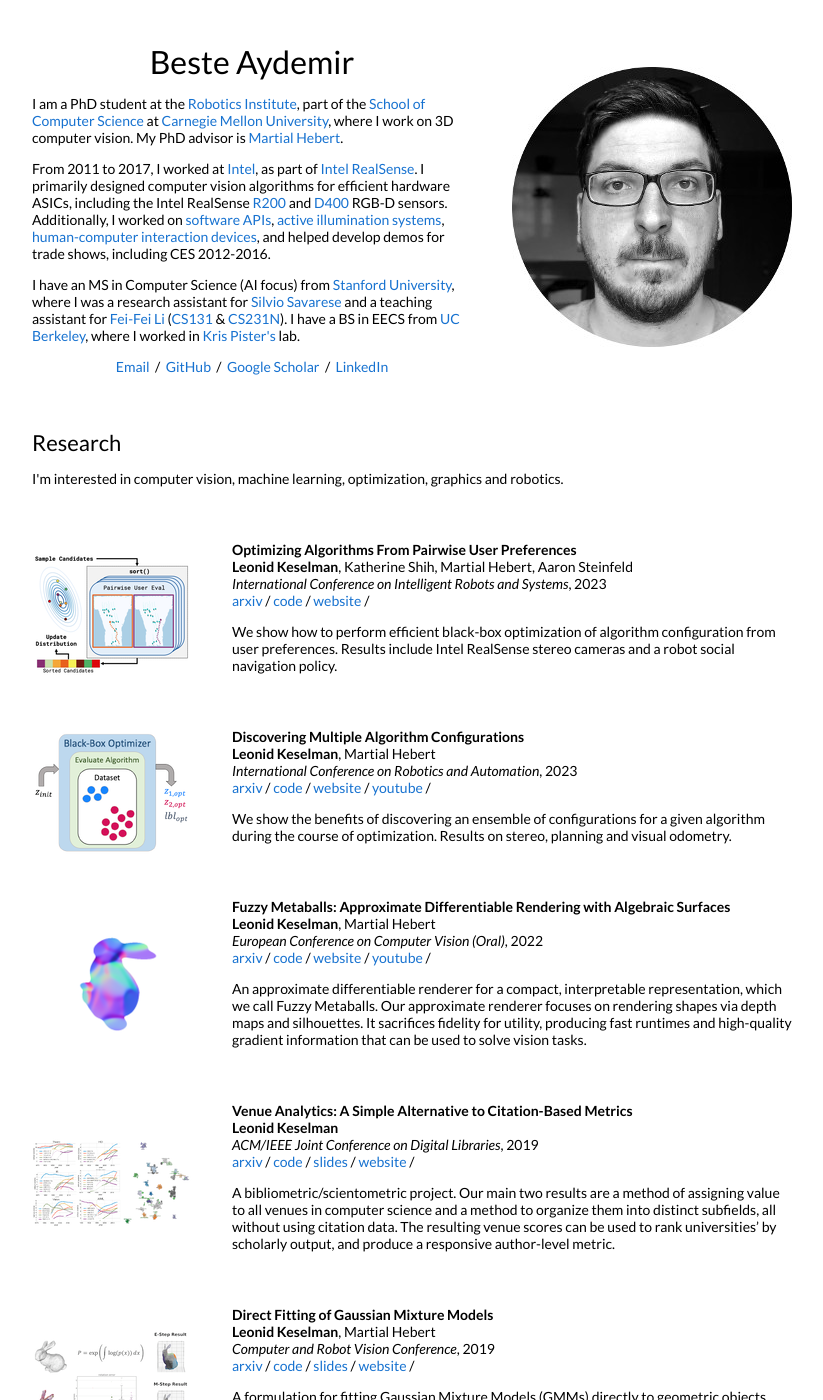
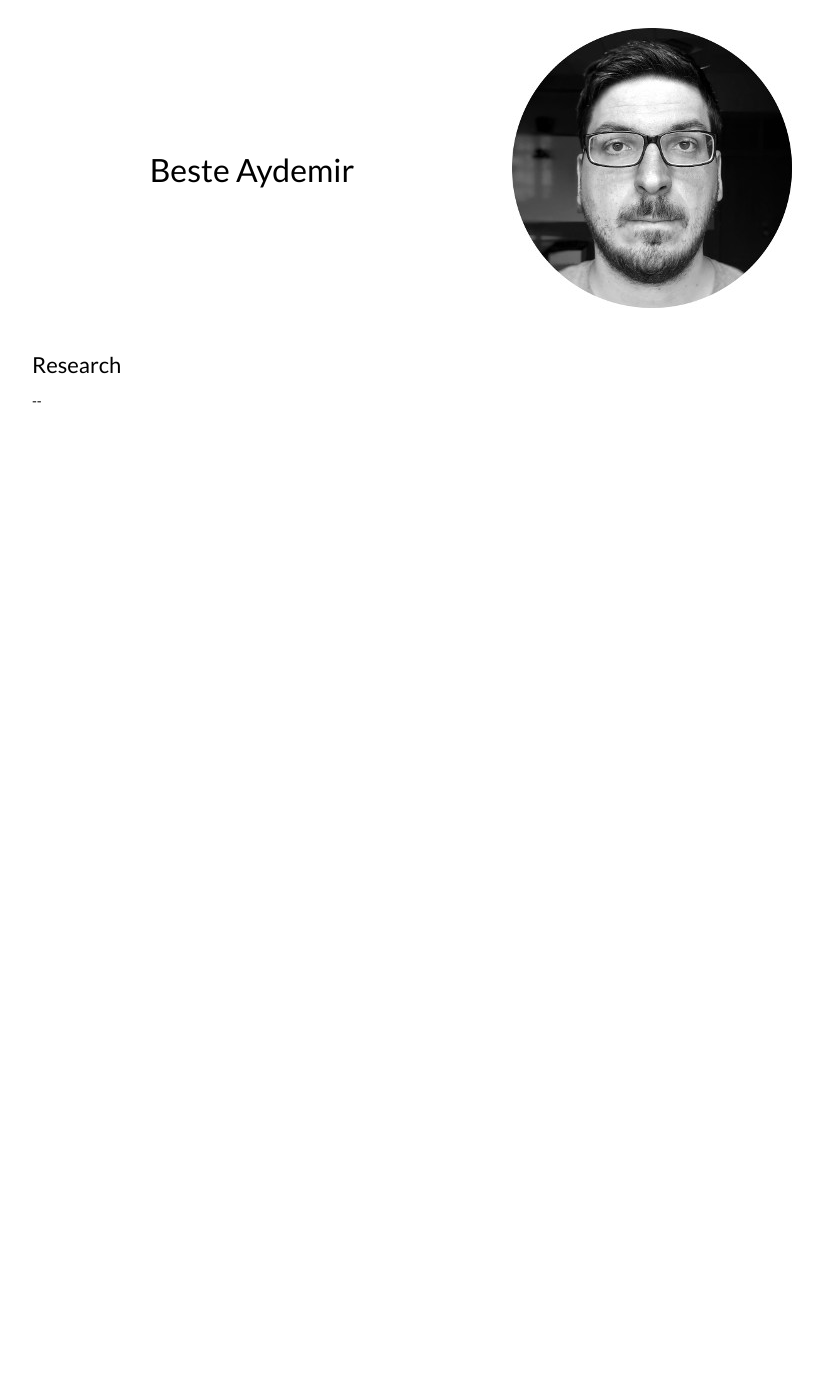
Before and after one commit to besteaydemir/besteaydemir.github.io, a Jekyll site: the page built from _posts/2023-08-09-pairwise.markdown, in a window 1280 px wide and 1400 px high. Shown: the whole window, without its empty margins (228-1051 px from the left). Built offline with Jekyll 4.4.1, drawn with Linux system fonts in a browser that asks for light colours; some of the changed text lies outside the part shown.

Commit message:
Update default.html

```diff
--- a/_layouts/default.html
+++ b/_layouts/default.html
@@ -33,7 +33,7 @@
             <td style="padding:2.5%;width:60%;vertical-align:middle">
               <h1>
                 Beste Aydemir
-              </h1>
+<!--               </h1>
               <p>I am a PhD student at the <a href="https://www.ri.cmu.edu/">Robotics Institute</a>, part of the <a href="https://www.scs.cmu.edu/">School of Computer Science</a> at <a href="https://www.cmu.edu/">Carnegie Mellon University</a>, where I work on 3D computer vision. My PhD advisor is <a href="http://www.cs.cmu.edu/~hebert/">Martial Hebert</a>.
               </p>
               <p>
@@ -47,7 +47,7 @@
                 <a href="https://github.com/leonidk">GitHub</a> &nbsp;/&nbsp;
                 <a href="https://scholar.google.com/citations?user=GCYG4GoAAAAJ">Google Scholar</a> &nbsp;/&nbsp;
                 <a href="https://www.linkedin.com/in/lkeselman"> LinkedIn </a>
-              </p>
+              </p> -->
             </td>
             <td style="padding:2.5%;width:40%;max-width:40%">
               <img style="width:100%;max-width:100%" alt="profile photo" src="images/circle_bw_crop.jpg">
@@ -60,12 +60,12 @@
             <td style="padding:2.5%;width:100%;vertical-align:middle">
               <h2>Research</h2>
               <p>
-                I'm interested in computer vision, machine learning, optimization, graphics and robotics.
+                --
               </p>
             </td>
           </tr>
         </table>
-        <table style="width:100%;border:0px;border-spacing:0px;border-collapse:separate;margin-right:auto;margin-left:auto;">
+<!--         <table style="width:100%;border:0px;border-spacing:0px;border-collapse:separate;margin-right:auto;margin-left:auto;">
 
           {% for post in site.posts %}
           {% for cat in post.categories %}
@@ -258,7 +258,7 @@
         </table>
       </td>
     </tr>
-  </table>
+  </table> -->
 </body>
 
 </html>
```
